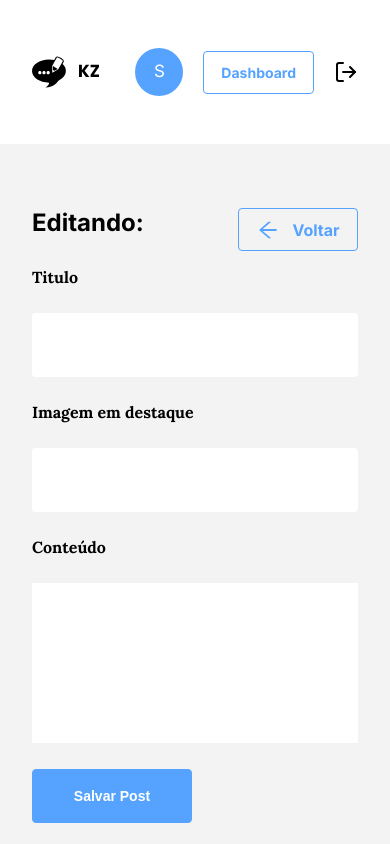
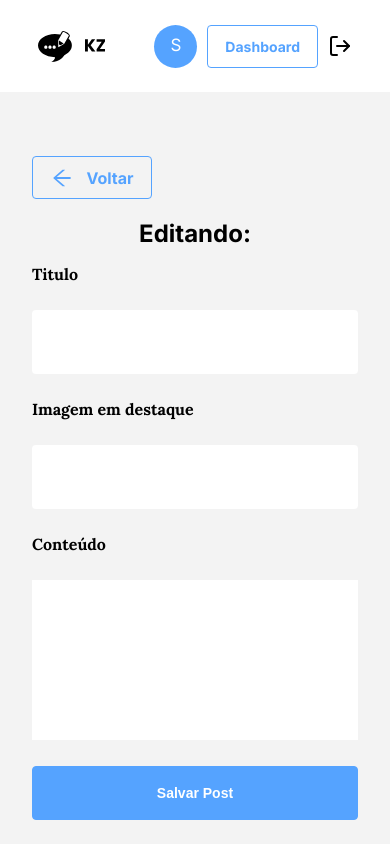
Before and after one commit to Kenzie-Academy-Brasil-Developers/kenzie-feed-entrega-grupo-4, a React (Vite) app: page /editPage in a window 390 px wide. Shown: the top 844 px of the page. Built offline with nearby package versions, Linux system fonts and the light colour scheme; no server answers; sample sign-in values are in the browser's storage.

Commit message:
refactor: EditPage Mobile

```diff
--- a/src/pages/DashboardPage/EditPage/style.module.scss
+++ b/src/pages/DashboardPage/EditPage/style.module.scss
@@ -1,5 +1,5 @@
 .colors {
-  background-color: #f3f3f3;
+  background-color: var(--color-grey);
   padding: 0 1rem 5rem 2rem;
 }
 .containerMain {
@@ -10,27 +10,37 @@
 }
 
 .header {
-  padding: 2rem 0;
   display: flex;
+  height: 60px;
+  padding: 0 6px;
   justify-content: space-between;
+  align-items: center;
+
+  img {
+    width: 67px;
+    height: 31px;
+    cursor: pointer;
+  }
   div {
     display: flex;
     align-items: center;
-    gap: 20px;
+    gap: 10px;
+
     .imgUser {
       display: flex;
       justify-content: center;
       font-size: 1rem;
       font-family: "Inter";
       font-weight: 600;
-      width: 3rem;
-      height: 3rem;
+      width: 2.6875rem;
+      height: 2.6875rem;
       border-radius: 50%;
       background-color: var(--color-blue);
-      color: white;
+      color: var(--color-white);
     }
     .icon {
       font-size: 24px;
+
     }
     .link {
       display: flex;
@@ -43,6 +53,13 @@
   display: flex;
   justify-content: space-between;
   margin-bottom: 1rem;
+
+  @media(max-width: 500px) {
+    justify-content: center;
+    align-items: center;
+    flex-direction: column-reverse;
+    gap: 20px;
+  }
 
   .buttonBack {
     display: flex;
@@ -60,6 +77,10 @@
 
     width: 7.5rem;
     height: 2.6875rem;
+
+    @media(max-width: 500px) {
+      align-self: flex-start;
+    }
 
     &:hover {
       background-color: var(--color-blue);
@@ -107,6 +128,10 @@
   }
   button {
     width: 10rem;
+
+    @media(max-width: 500px) {
+      width: 100%;
+    }
   }
 
   ::-webkit-scrollbar {
```
